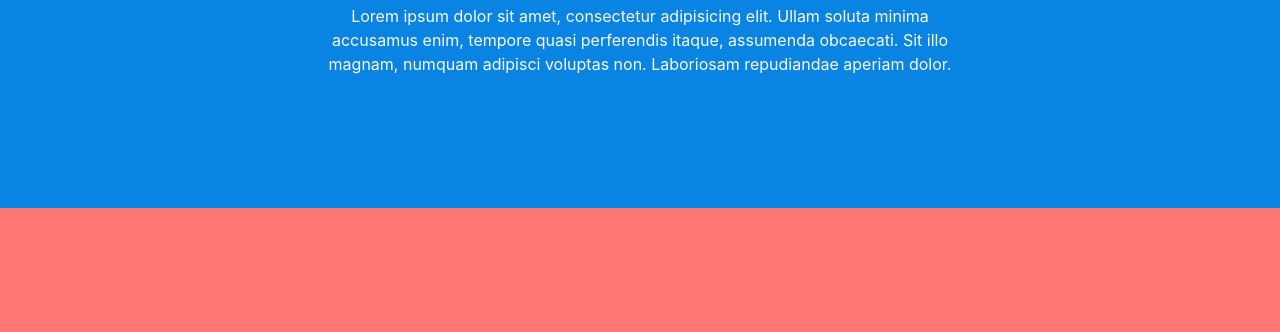
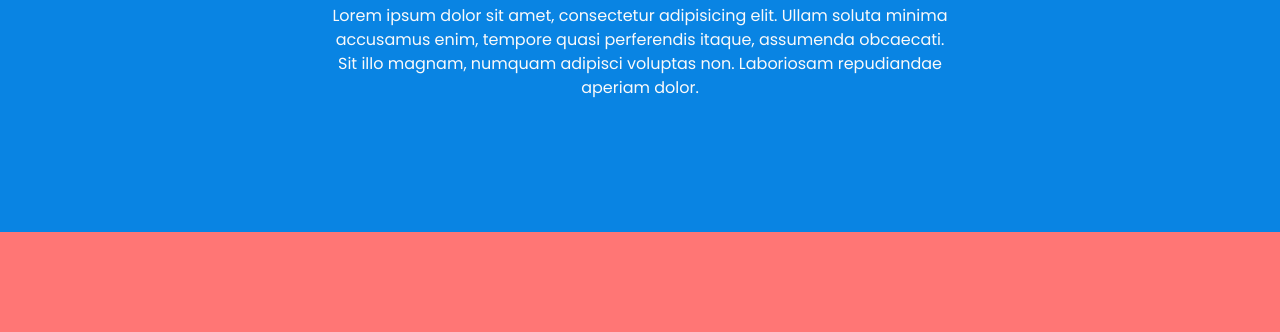
Before and after one commit to paskuvan/bulma, a plain HTML site: page index.html in a window 1280 px wide. Shown: the part 176-508 px from the top of the page. Drawn offline with Linux system fonts and the light colour scheme.

Commit message:
upload font

```diff
--- a/css/style.css
+++ b/css/style.css
@@ -1,3 +1,7 @@
+body {
+	font-family: 'Poppins', sans-serif;
+}
+
 .text-white { color: #fff; }
 
 .header {
--- a/index.html
+++ b/index.html
@@ -8,6 +8,7 @@
   	<meta name="author" content="Majo Paskuvan">
    	<link rel="stylesheet" href="css/bulma.min.css">
    	<link rel="stylesheet" href="css/style.css">
+   	<link href="https://fonts.googleapis.com/css?family=Poppins:400,700" rel="stylesheet">
 </head>
 <body>
 	<!--header-->
```
